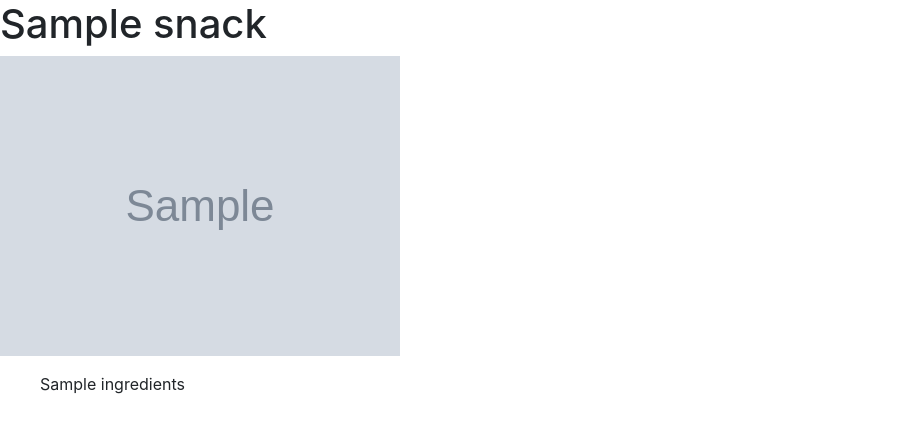
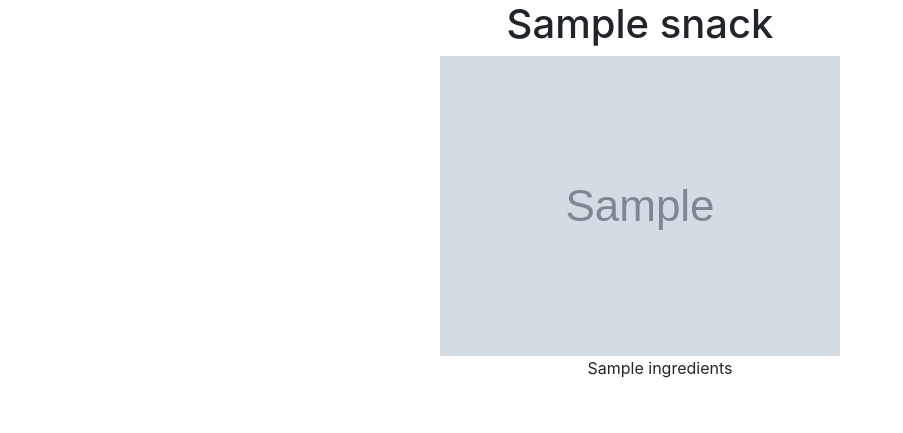
Before and after one commit to Diego448/mini-snacks, a Flask app: template templates/snack_details.html in a window 1280 px wide. Shown: the top 433 px of the page, without its empty margins (0-903 px from the left). Run offline with Flask 2, Linux system fonts and the light colour scheme; the template is opened without the code that fills it: most values are stand-ins (such as "Sample title", 1, 10 or a date in 2020); some libraries are stand-ins or nearby versions.

Commit message:
Updating code

```diff
--- a/templates/snack_details.html
+++ b/templates/snack_details.html
@@ -6,10 +6,12 @@
         <title>{{ snack_data['name'] }}</title>
     </head>
     <body>
-        <h1>{{ snack_data['name'] }}</h1>
-        <img src="{{ url_for('static', filename='images/' + snack_data['image']) }}"></p>
-        {% for ingredients in snack_data['ingredients'] %}
-            <ul>{{ingredients}}</ul>
-        {% endfor %}
+        <div class="text-center">
+            <h1>{{ snack_data['name'] }}</h1>
+            <img class="position-relative" src="{{ url_for('static', filename='images/' + snack_data['image']) }}">
+            {% for ingredients in snack_data['ingredients'] %}
+                <ul>{{ingredients}}</ul>
+            {% endfor %}
+        </div>
     </body>
 </html>
```
